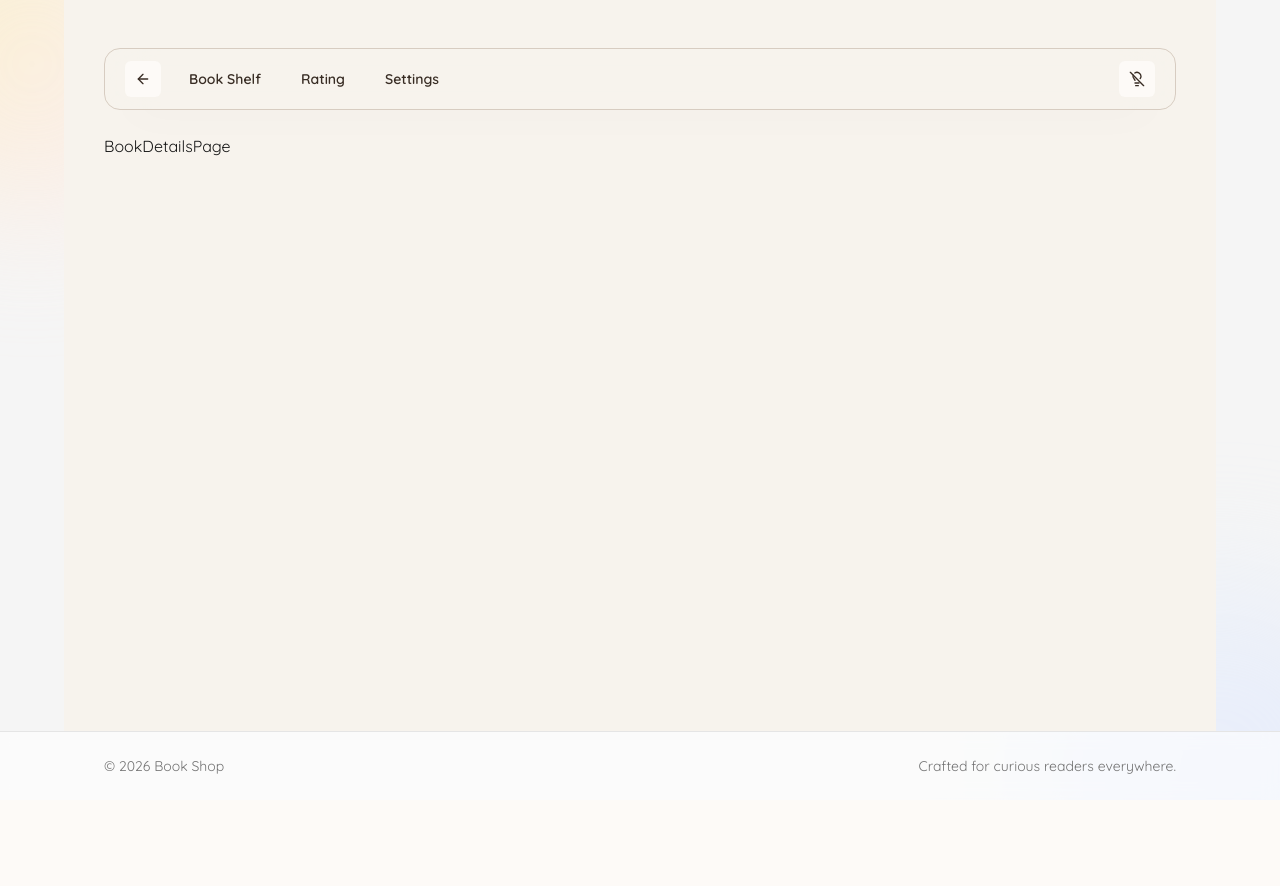
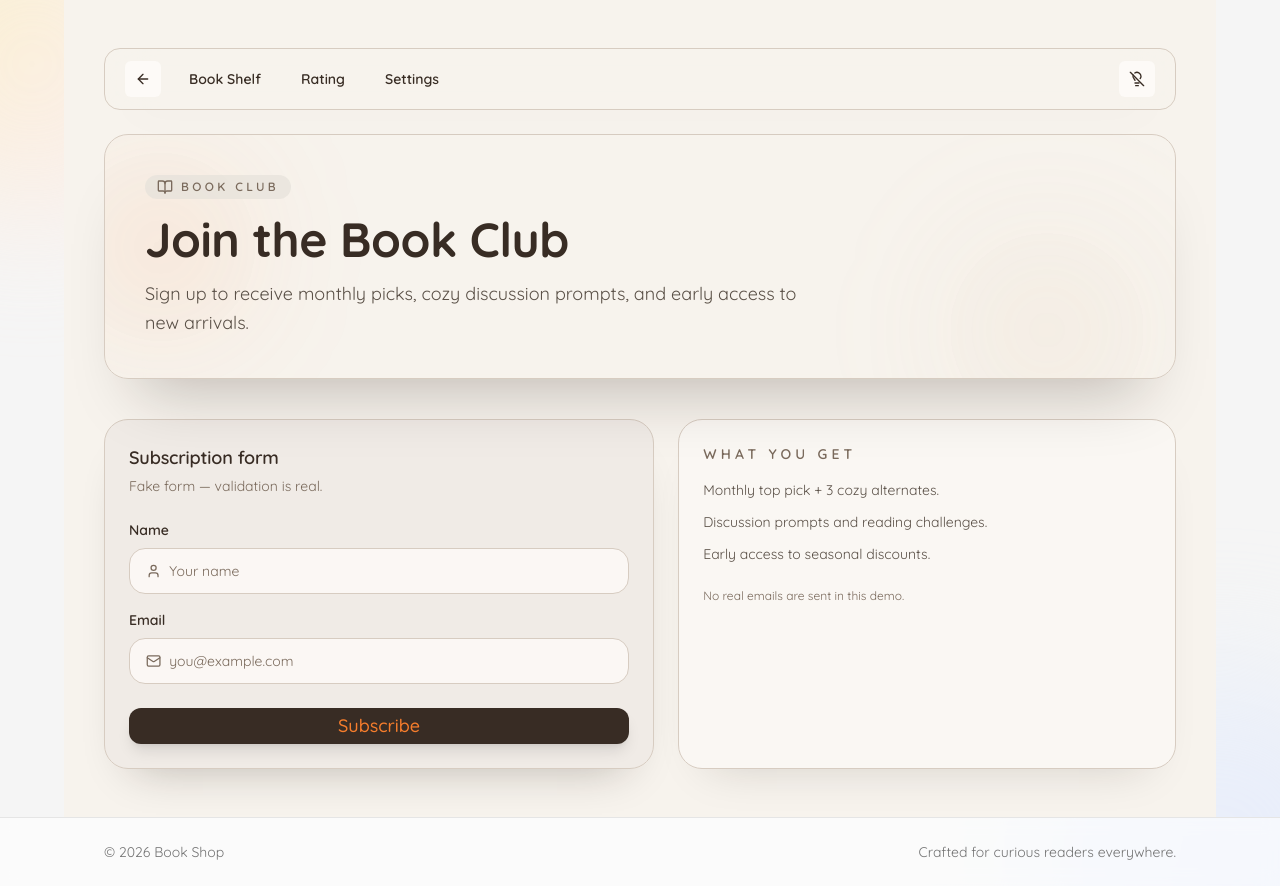
Before and after one commit to MoldovianuHalyna/Book-Shop, a React (Vite) app: page /book-details/1 in a window 1280 px wide. Before the commit the page ends 800 px from the top, so only its background shows below. Built offline with nearby package versions, Linux system fonts and the light colour scheme.

Commit message:
BookDetail Page added

```diff
--- a/src/pages/BookDetailsPage/BookDetailsPage.tsx
+++ b/src/pages/BookDetailsPage/BookDetailsPage.tsx
@@ -1,5 +1,219 @@
-const BookDetailsPage = () => {
-  return <div>BookDetailsPage</div>;
+import { useState } from "react";
+import { toast } from "react-toastify";
+import { BookOpen, Mail, User } from "lucide-react";
+
+import { cn } from "../../lib/utils";
+import { Button } from "../../components/ui/button";
+import { validationSchema } from "../../helpers/validationSchema.ts";
+
+type FormValues = {
+  name: string;
+  email: string;
 };
 
-export default BookDetailsPage;
+type FormErrors = Partial<Record<keyof FormValues, string>>;
+
+const BookClubPage = () => {
+  const [values, setValues] = useState<FormValues>({ name: "", email: "" });
+  const [errors, setErrors] = useState<FormErrors>({});
+  const [isSubmitting, setIsSubmitting] = useState(false);
+
+  const validate = (nextValues: FormValues) => {
+    const nextErrors: FormErrors = {
+      name: validationSchema.name(nextValues.name),
+      email: validationSchema.email(nextValues.email),
+    };
+
+    if (!nextErrors.name) {
+      delete nextErrors.name;
+    }
+    if (!nextErrors.email) {
+      delete nextErrors.email;
+    }
+
+    return nextErrors;
+  };
+
+  const handleChange = (key: keyof FormValues, value: string) => {
+    const next = { ...values, [key]: value };
+    setValues(next);
+
+    if (errors[key]) {
+      const nextErrors = validate(next);
+      setErrors(nextErrors);
+    }
+  };
+
+  const handleSubmit = (event: React.FormEvent<HTMLFormElement>) => {
+    event.preventDefault();
+
+    const nextErrors = validate(values);
+    setErrors(nextErrors);
+
+    if (Object.keys(nextErrors).length > 0) {
+      toast.error("Please fix the highlighted fields.", {
+        autoClose: 1000,
+        position: "top-center",
+        hideProgressBar: true,
+        closeOnClick: true,
+        pauseOnHover: true,
+        draggable: true,
+        progress: undefined,
+      });
+      return;
+    }
+
+    setIsSubmitting(true);
+
+    const name = values.name.trim();
+    toast.success(`${name} you successfully subscribed to the Book club`, {
+      autoClose: 1000,
+      position: "top-center",
+      hideProgressBar: true,
+      closeOnClick: true,
+      pauseOnHover: true,
+      draggable: true,
+      progress: undefined,
+    });
+    setValues({ name: "", email: "" });
+    setErrors({});
+
+    setTimeout(() => setIsSubmitting(false), 350);
+  };
+
+  return (
+    <section className="relative flex w-full flex-col gap-10">
+      <header className="relative overflow-hidden rounded-3xl border border-[color:var(--color-border)] bg-[color:var(--color-background-soft)]/90 px-6 py-10 shadow-[0_45px_65px_-35px_rgba(30,20,10,0.26)] backdrop-blur-xl sm:px-10">
+        <div className="pointer-events-none absolute inset-0">
+          <div className="absolute -left-14 top-0 h-56 w-56 rounded-full bg-[radial-gradient(circle,_hsla(24,92%,57%,0.22)_0%,_transparent_70%)] blur-3xl" />
+          <div className="absolute -bottom-20 right-0 h-64 w-64 rounded-full bg-[radial-gradient(circle,_hsla(32,48%,66%,0.18)_0%,_transparent_70%)] blur-3xl" />
+        </div>
+
+        <div className="relative space-y-4">
+          <span className="inline-flex w-fit items-center gap-2 rounded-full bg-[color:var(--color-muted)]/70 px-3 py-1 text-[0.65rem] font-semibold uppercase tracking-[0.28em] text-[color:var(--color-muted-foreground)] sm:text-xs">
+            <BookOpen className="size-4" />
+            Book Club
+          </span>
+          <h1 className="text-3xl font-bold text-[color:var(--color-foreground)] sm:text-4xl lg:text-5xl">
+            Join the Book Club
+          </h1>
+          <p className="max-w-2xl text-sm leading-relaxed text-[color:var(--color-foreground-subtle)] sm:text-base lg:text-lg">
+            Sign up to receive monthly picks, cozy discussion prompts, and early
+            access to new arrivals.
+          </p>
+        </div>
+      </header>
+
+      <div className="grid gap-6 lg:grid-cols-[1.05fr_0.95fr]">
+        <form
+          onSubmit={handleSubmit}
+          className="rounded-3xl border border-[color:var(--color-border)] bg-[color:var(--color-surface)]/92 p-6 shadow-[0_25px_45px_-30px_rgba(30,20,10,0.32)]"
+        >
+          <h2 className="text-lg font-semibold text-[color:var(--color-foreground)]">
+            Subscription form
+          </h2>
+          <p className="mt-1 text-sm text-[color:var(--color-muted-foreground)]">
+            Fake form — validation is real.
+          </p>
+
+          <div className="mt-6 grid gap-4">
+            <div className="grid gap-2">
+              <label
+                htmlFor="club-name"
+                className="text-sm font-semibold text-[color:var(--color-foreground)]"
+              >
+                Name
+              </label>
+              <div
+                className={cn(
+                  "flex items-center gap-2 rounded-2xl border bg-[color:var(--color-background)]/85 px-4 py-3",
+                  errors.name
+                    ? "border-[color:var(--color-accent)] shadow-[0_0_0_3px_rgba(255,135,85,0.25)]"
+                    : "border-[color:var(--color-border)]",
+                )}
+              >
+                <User className="size-4 text-[color:var(--color-muted-foreground)]" />
+                <input
+                  id="club-name"
+                  name="name"
+                  value={values.name}
+                  onChange={(event) => handleChange("name", event.target.value)}
+                  placeholder="Your name"
+                  className="w-full bg-transparent text-sm text-[color:var(--color-foreground)] outline-none placeholder:text-[color:var(--color-muted-foreground)]"
+                  autoComplete="name"
+                />
+              </div>
+              {errors.name && (
+                <p className="text-xs font-medium text-[color:var(--color-accent)]">
+                  {errors.name}
+                </p>
+              )}
+            </div>
+
+            <div className="grid gap-2">
+              <label
+                htmlFor="club-email"
+                className="text-sm font-semibold text-[color:var(--color-foreground)]"
+              >
+                Email
+              </label>
+              <div
+                className={cn(
+                  "flex items-center gap-2 rounded-2xl border bg-[color:var(--color-background)]/85 px-4 py-3",
+                  errors.email
+                    ? "border-[color:var(--color-accent)] shadow-[0_0_0_3px_rgba(255,135,85,0.25)]"
+                    : "border-[color:var(--color-border)]",
+                )}
+              >
+                <Mail className="size-4 text-[color:var(--color-muted-foreground)]" />
+                <input
+                  id="club-email"
+                  name="email"
+                  value={values.email}
+                  onChange={(event) =>
+                    handleChange("email", event.target.value)
+                  }
+                  placeholder="you@example.com"
+                  className="w-full bg-transparent text-sm text-[color:var(--color-foreground)] outline-none placeholder:text-[color:var(--color-muted-foreground)]"
+                  autoComplete="email"
+                  inputMode="email"
+                />
+              </div>
+              {errors.email && (
+                <p className="text-xs font-medium text-[color:var(--color-accent)]">
+                  {errors.email}
+                </p>
+              )}
+            </div>
+
+            <Button
+              type="submit"
+              variant="primary"
+              size="default"
+              disabled={isSubmitting}
+              className="mt-2 w-full rounded-full"
+            >
+              Subscribe
+            </Button>
+          </div>
+        </form>
+
+        <aside className="rounded-3xl border border-[color:var(--color-border)] bg-[color:var(--color-background)]/70 p-6 shadow-[0_25px_45px_-30px_rgba(30,20,10,0.18)]">
+          <h3 className="text-sm font-semibold tracking-[0.3em] uppercase text-[color:var(--color-muted-foreground)]">
+            What you get
+          </h3>
+          <div className="mt-4 grid gap-3 text-sm text-[color:var(--color-foreground-subtle)]">
+            <p>Monthly top pick + 3 cozy alternates.</p>
+            <p>Discussion prompts and reading challenges.</p>
+            <p>Early access to seasonal discounts.</p>
+          </div>
+          <p className="mt-6 text-xs text-[color:var(--color-muted-foreground)]">
+            No real emails are sent in this demo.
+          </p>
+        </aside>
+      </div>
+    </section>
+  );
+};
+
+export default BookClubPage;
```
